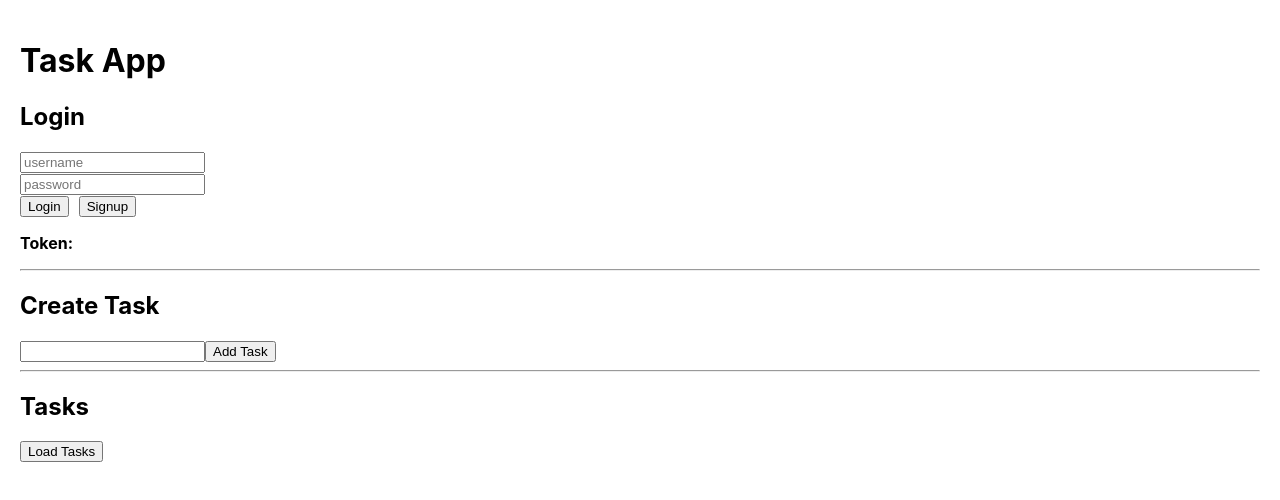
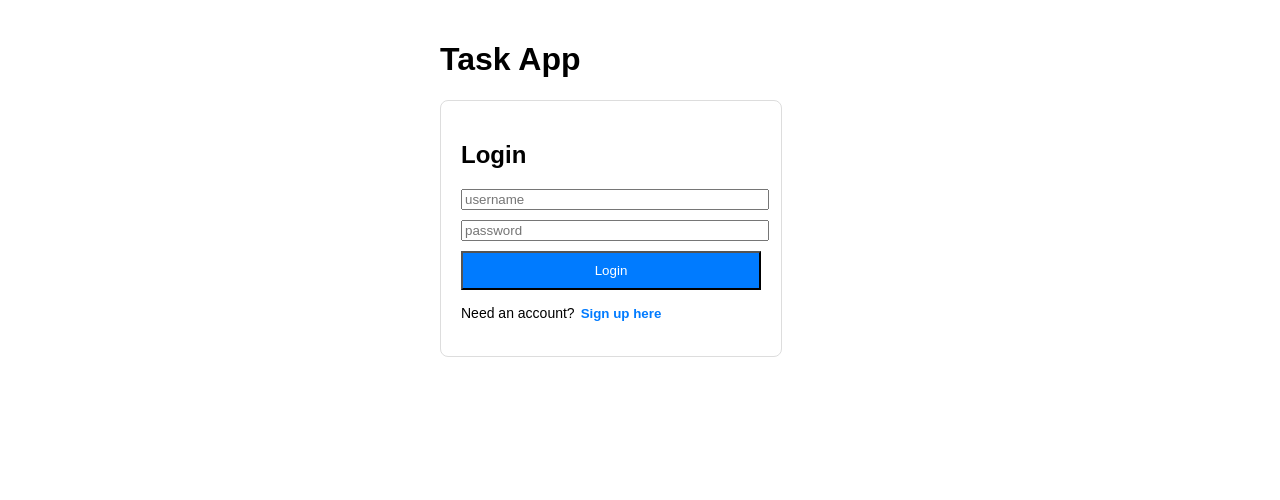
Before and after one commit to Mru1201/Task-Master-App, a React (Create React App) app in the folder task-ui/: page / in a window 1280 px wide. Shown: the top 500 px of the page. Built offline with nearby package versions, Linux system fonts and the light colour scheme.

Commit message:
feat: add auth toggle and protected task UI refactor: update UI to use conditional rendering based on JWT token

```diff
--- a/task-ui/src/App.js
+++ b/task-ui/src/App.js
@@ -10,6 +10,7 @@ function App() {
   const [token, setToken] = useState("");
   const [title, setTitle] = useState("");
   const [tasks, setTasks] = useState([]);
+  const [isNewUser, setIsNewUser] = useState(false); // New state for toggling UI
 
   // 📝 SIGNUP
   const signup = async () => {
@@ -23,6 +24,7 @@ function App() {
   const data = await res.json();
   if (res.ok) {
     alert("Signup successful! Please login.");
+    setIsNewUser(false); // TO Show login UI after successful signup
   } else {
     alert(`Signup failed: ${data.detail}`);
   }
@@ -37,7 +39,11 @@ function App() {
       body: JSON.stringify({ username, password }),
     });
     const data = await res.json();
+    if (res.ok) {
       setToken(data.acess_token);
+    } else {
+      alert("Login failed check credentials!");
+    }
   };
    // ➕ CREATE TASK
   const createTask = async () => {
@@ -49,6 +55,8 @@ function App() {
       },
       body: JSON.stringify({ title }),
     });
+    setTitle(""); // Clear input
+    getTasks();   // Refresh list automatically
   };
 
    // 📋 GET TASKS
@@ -60,6 +68,12 @@ function App() {
     });
     const data = await res.json();
     setTasks(data);
+  };
+
+  // 🚪 LOGOUT
+  const logout = () => {
+    setToken("");
+    setTasks([]);
   };
 
   return (
@@ -80,63 +94,69 @@ function App() {
       </header>
     </div>*/
 
-
-   <div style={{ padding: 20 }}>
+<div className="App" style={{ padding: 20, fontFamily: 'sans-serif' }}>
+    <div style={{ maxWidth: 400, margin: '0 auto' }}>
 
       <h1>Task App</h1>
-      <h2>Login</h2>
 
+      {!token ? (
+        /* --- AUTH VIEW (Login/Signup) --- */
+      <div style={{ maxWidth: '300px', border: '1px solid #ddd', padding: '20px', borderRadius: '8px' }}>
+        <h2>{isNewUser ? "Sign Up" : "Login"}</h2>
         <input
-
             placeholder="username"
-
+            style={{ width: '100%', marginBottom: '10px' }}
             onChange={(e) => setUsername(e.target.value)}
-
         />
-
-      <br />
-
         <input
-
             type="password"
-
             placeholder="password"
-
+            style={{ width: '100%', marginBottom: '10px' }}
             onChange={(e) => setPassword(e.target.value)}
-
         />
-
-      <br />
-
-      <button onClick={login}>Login</button>
-      <button onClick={signup} style={{ marginLeft: 10 }}>Signup</button>
-
-      <p><b>Token:</b> {token}</p>
-
+        {isNewUser ? (
+            <button onClick={signup} style={{ width: '100%', padding: '10px', backgroundColor: '#28a745', color: 'white' }}>Register</button>
+        ) : (
+            <button onClick={login} style={{ width: '100%', padding: '10px', backgroundColor: '#007bff', color: 'white' }}>Login</button>
+        )}
+        <p style={{ marginTop: '15px', fontSize: '14px' }}>
+            {isNewUser ? "Already have an account?" : "Need an account?"}
+            <button
+              onClick={() => setIsNewUser(!isNewUser)}
+              style={{ background: 'none', border: 'none', color: '#007bff', cursor: 'pointer', fontWeight: 'bold' }}
+            >
+              {isNewUser ? "Login here" : "Sign up here"}
+            </button>
+          </p>
+        </div>
+      ) : (
+        /* --- TASK VIEW --- */
+        <div>
+          <div style={{ display: 'flex', justifyContent: 'space-between' }}>
+            <span>Welcome, <b>{username}</b></span>
+            <button onClick={logout} style={{ backgroundColor: '#dc3545', color: 'white' }}>Logout</button>
+          </div>
           <hr />
-
           <h2>Create Task</h2>
-
-      <input onChange={(e) => setTitle(e.target.value)} />
-
+          <input
+            value={title}
+            placeholder="New task title..."
+            onChange={(e) => setTitle(e.target.value)}
+          />
           <button onClick={createTask}>Add Task</button>
 
           <hr />
+          <h2>Your Tasks</h2>
+          <button onClick={getTasks}>Refresh List</button>
+          <ul>
+            {tasks.map((t) => (
+              <li key={t.id}>{t.title}</li>
+            ))}
+          </ul>
+        </div>
+      )}
 
-      <h2>Tasks</h2>
-
-      <button onClick={getTasks}>Load Tasks</button>
-
-      <ul>
-
-        {tasks.map((t) => (
-
-          <li key={t.id}>{t.title}</li>
-
-        ))}
-
-      </ul>
-
+    </div>
   </div>
 
   );
```
Lines whose indentation alone changed are shown as unchanged.
